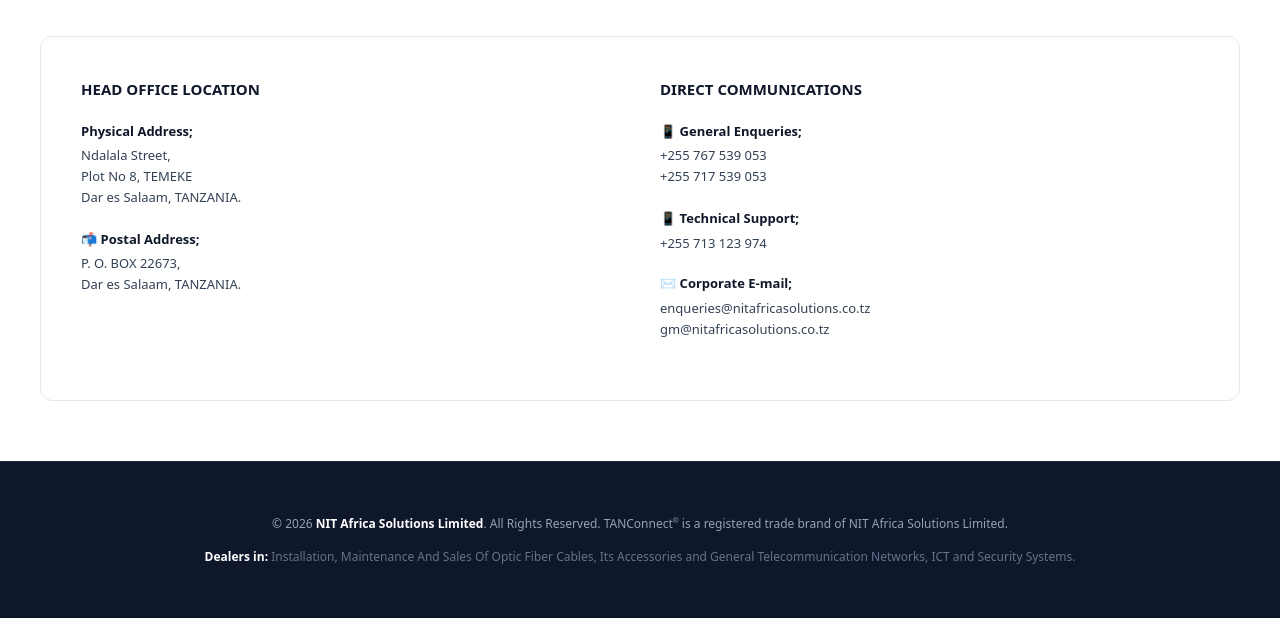
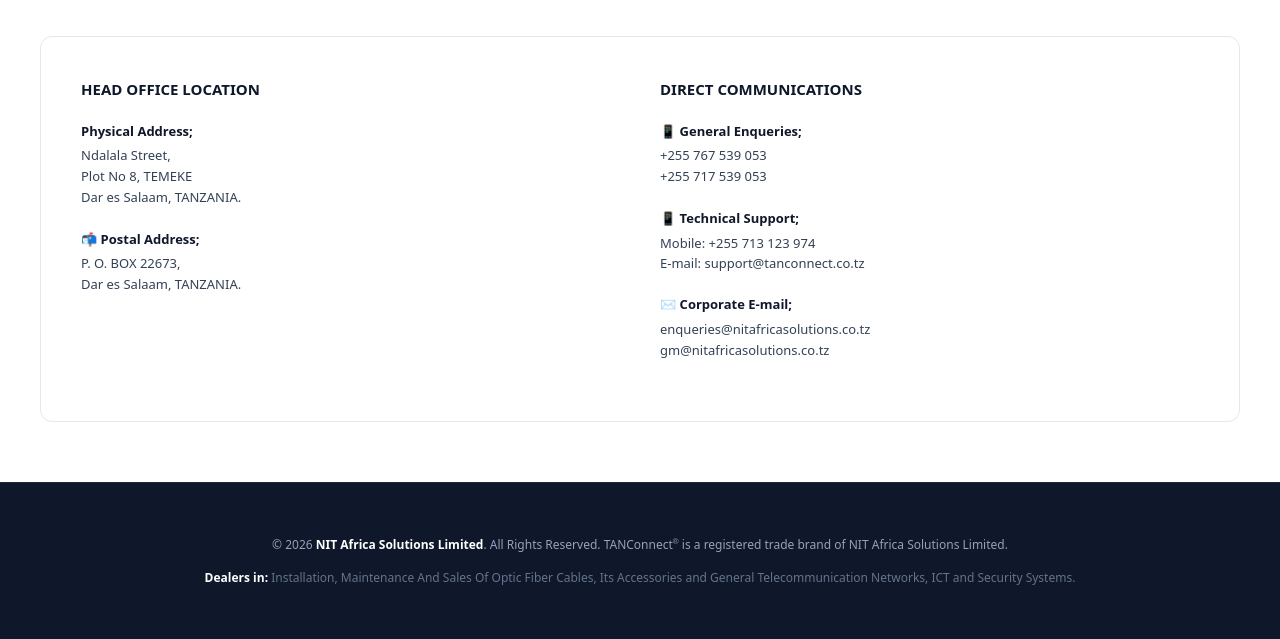
Before and after one commit to hashimWIFI/nitafricasolutions, a PHP site: page / in a window 1280 px wide. Shown: the part 3642-4281 px from the top of the page. Before the commit the page ends 4260 px from the top, so only its background shows below. Run offline with PHP 8.4, Linux system fonts and the light colour scheme.

Commit message:
Update index.php

```diff
--- a/index.php
+++ b/index.php
@@ -727,8 +727,8 @@
                         <b>📱 <span class="inline-en">General Enqueries;</span><span class="inline-sw">Namba za Simu;</span></b>
                         +255 767 539 053<br>
                         +255 717 539 053<br><br>
-                       <b>📱 <span class="inline-en">Technical Support;</span><span class="inline-sw">Msaada wa Kiufundi;</span></b>
-                        +255 713 123 974<br>
+                       <b>📱 <span class="inline-en">Technical Support;</span><span class="inline-sw">Msaada wa Kiufundi;</span></b> Mobile:
+                        +255 713 123 974<br> E-mail: support@tanconnect.co.tz
 
                                            </div>
                     <div class="contact-detail-row">
```
